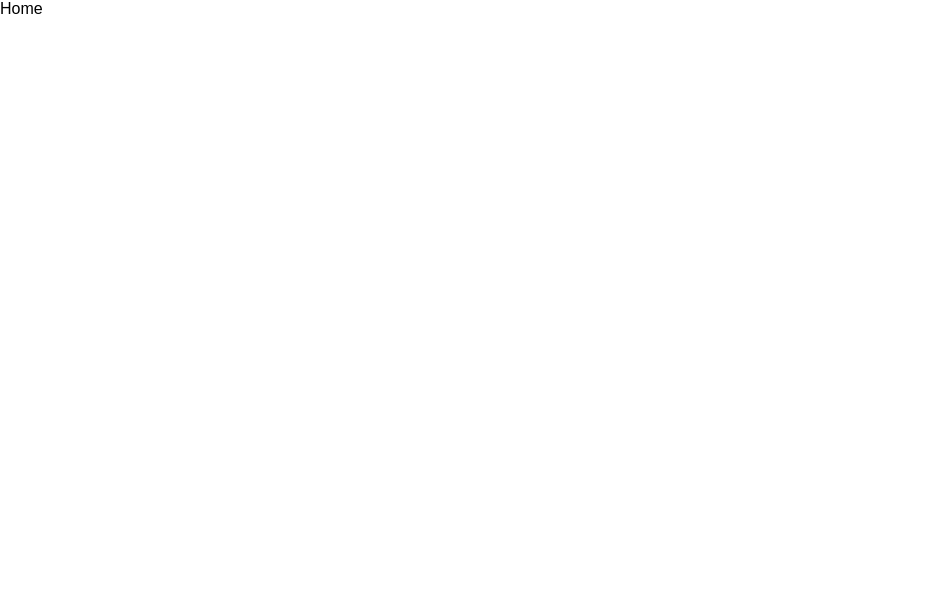
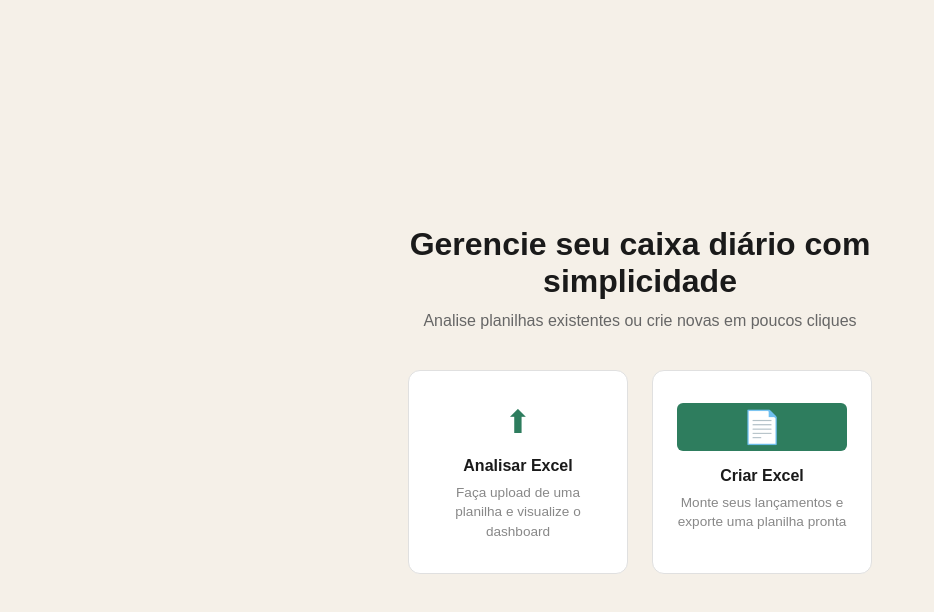
Before and after one commit to senaerik7/Front, a React (Vite) app: page / in a window 1280 px wide. Shown: the top 612 px of the page, without its empty margins (0-934 px from the left). Built offline with nearby package versions, Linux system fonts and the light colour scheme.

Commit message:
Tela Home concluída

```diff
--- /dev/null
+++ b/src/pages/Home/Home.css
@@ -0,0 +1,73 @@
+.home-container {
+    min-height: 100vh;
+    background-color: #f5f0e8;
+    display: flex;
+    align-items: center;
+    justify-content: center;
+}
+
+.home-content {
+    text-align: center;
+    max-width: 700px;
+    padding: 2rem;
+}
+
+.home-titulo {
+    font-size: 2rem;
+    font-weight: 700;
+    color: #1a1a1a;
+    margin-bottom: 0.75rem;
+}
+
+.home-subtitulo {
+    font-size: 1rem;
+    color: #666;
+    margin-bottom: 2.5rem;
+}
+
+.home-cards {
+    display: flex;
+    gap: 1.5rem;
+    justify-content: center;
+}
+
+.home-card {
+    background: #fff;
+    border: 1px solid #e0e0e0;
+    border-radius: 12px;
+    padding: 2rem 1.5rem;
+    width: 220px;
+    cursor: pointer;
+    transition: box-shadow 0.2s;
+}
+
+.home-card:hover {
+    box-shadow: 0 4px 16px rgba(0, 0, 0, 0.1);
+}
+
+.home-card-icone {
+    font-size: 2rem;
+    display: block;
+    margin-bottom: 1rem;
+    color: #2e7d5e;
+}
+
+.home-card-icone--verde {
+    color: #fff;
+    background-color: #2e7d5e;
+    border-radius: 6px;
+    padding: 0.3rem 0.4rem;
+}
+
+.home-card-titulo {
+    font-size: 1rem;
+    font-weight: 600;
+    margin-bottom: 0.5rem;
+    color: #1a1a1a;
+}
+
+.home-card-descricao {
+    font-size: 0.85rem;
+    color: #888;
+    line-height: 1.4;
+}
--- a/src/pages/Home/Home.jsx
+++ b/src/pages/Home/Home.jsx
@@ -1,5 +1,31 @@
+import { useNavigate } from "react-router-dom";
+import "./Home.css";
+
 function Home() {
-    return <div>Home</div>;
+    const navigate = useNavigate();
+
+    return (
+        <div className="home-container">
+            <div className="home-content">
+                <h1 className="home-titulo">Gerencie seu caixa diário com simplicidade</h1>
+                <p className="home-subtitulo">Analise planilhas existentes ou crie novas em poucos cliques</p>
+
+                <div className="home-cards">
+                    <div className="home-card" onClick={() => navigate("/dashboard")}>
+                        <span className="home-card-icone">⬆</span>
+                        <h2 className="home-card-titulo">Analisar Excel</h2>
+                        <p className="home-card-descricao">Faça upload de uma planilha e visualize o dashboard</p>
+                    </div>
+
+                    <div className="home-card" onClick={() => navigate("/formulario")}>
+                        <span className="home-card-icone home-card-icone--verde">📄</span>
+                        <h2 className="home-card-titulo">Criar Excel</h2>
+                        <p className="home-card-descricao">Monte seus lançamentos e exporte uma planilha pronta</p>
+                    </div>
+                </div>
+            </div>
+        </div>
+    )
 }
 
 export default Home;
```
